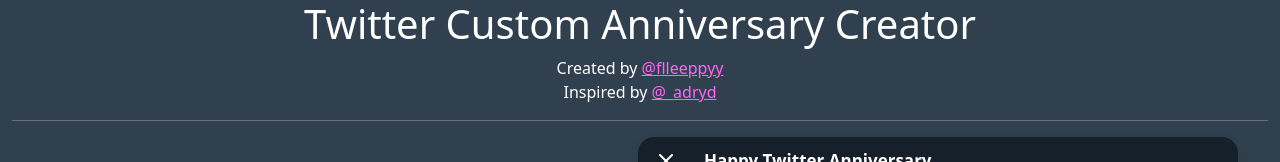
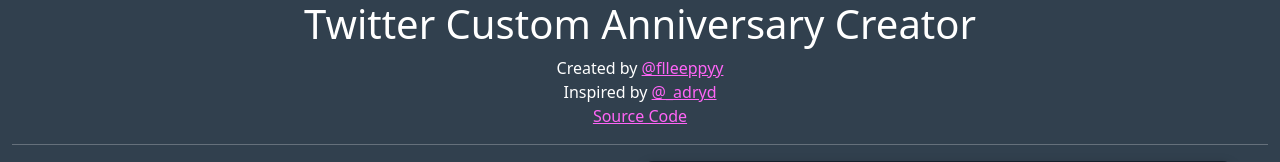
Before and after one commit to flleeppyy/twitter-custom-anniversary, a website: page index.html in a window 1280 px wide. Shown: the top 162 px of the page. Drawn offline with nearby package versions, Linux system fonts and the light colour scheme.

Commit message:
add source code link

```diff
--- a/index.html
+++ b/index.html
@@ -23,7 +23,8 @@
           Created by
           <a href="https://fleepy.tv" alt="Page Creator">@flleeppyy</a
           ><br />Inspired by
-          <a href="https://adryd.com" alt="Inspiration">@_adryd</a>
+          <a href="https://adryd.com" alt="Inspiration">@_adryd</a><br />
+          <a href="https://github.com/flleeppyy/twitter-custom-anniversary" alt="Source Code">Source Code</a>
         </p>
       </div>
       <hr />
```
